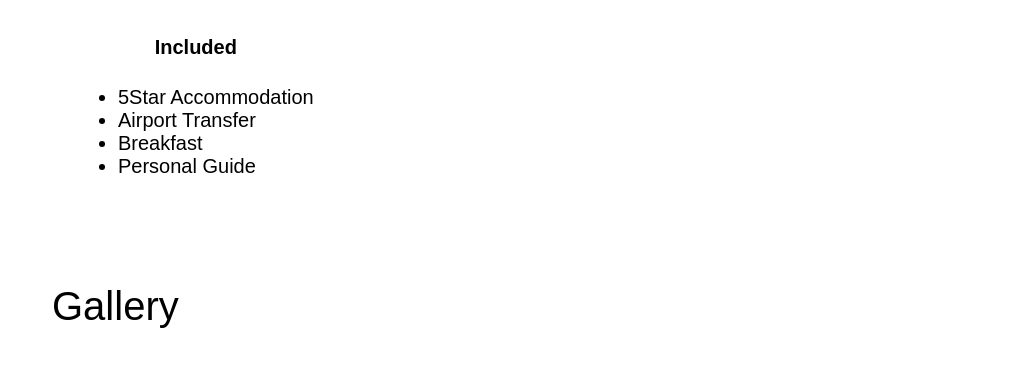
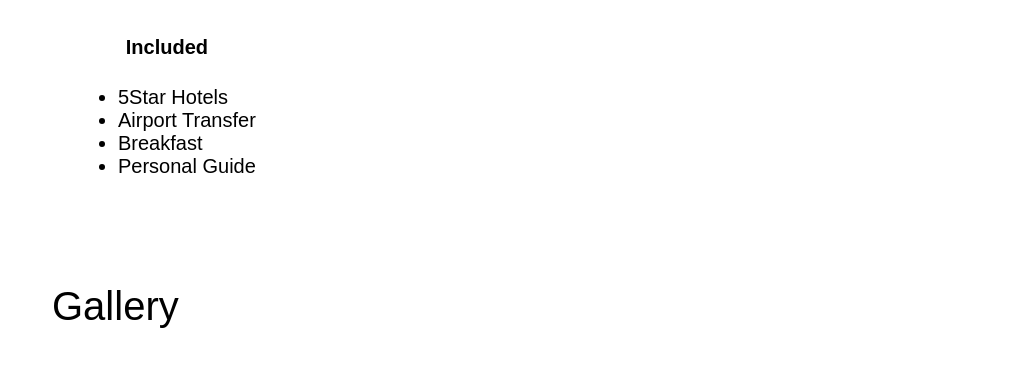
Before and after one commit to Aishu1123/Alcazar_Travel_Website, a website: page CardPage.html in a window 1280 px wide. Shown: the part 1391-1757 px from the top of the page, without its empty margins (38-1068 px from the left). Drawn offline with Linux system fonts and the light colour scheme.

Commit message:
Update CardPage.html
Yes Updates changed what now ?

```diff
--- a/CardPage.html
+++ b/CardPage.html
@@ -82,7 +82,7 @@
                     <tr>
                         <td>
                             <ul  style = "margin: 25px;"class="included-list">
-                                <li>5Star Accommodation</li>
+                                <li>5Star Hotels</li>
                                 <li>Airport Transfer</li>
                                 <li>Breakfast</li>
                                 <li>Personal Guide</li>
```
